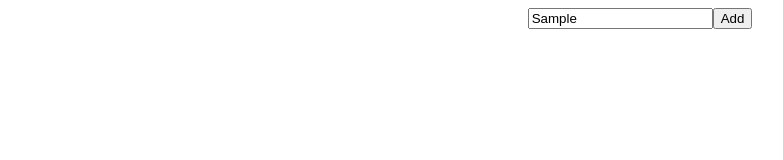
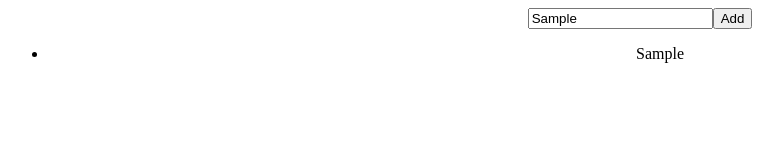
Before and after one commit to YanHop23/Todo-Redux-2, a React (Create React App) app in the folder todo-redux-2/: page / in a window 1280 px wide. Both pictures are taken after typing "Sample" into the empty fields and a click on the button "Add". Shown: the top 160 px of the page, without its empty margins (0-783 px from the left). Built offline with nearby package versions, Linux system fonts and the light colour scheme.

Commit message:
create todo-list-container

```diff
--- a/todo-redux-2/src/App.js
+++ b/todo-redux-2/src/App.js
@@ -1,15 +1,12 @@
-import { useSelector } from "react-redux";
 import "./App.css";
-import { TodoList } from "./components/TodoList";
 import AddTodoContainer from "./containers/AddTodoContainer";
+import TodoListContainer from "./containers/TodoListContainer";
 
 function App() {
-    const todos = useSelector((state) => state.todos);
-
     return (
         <div className="App">
             <AddTodoContainer />
-            {/* <TodoList todos={todos} /> */}
+            <TodoListContainer />
         </div>
     );
 }
--- a/todo-redux-2/src/components/AddTodo.jsx
+++ b/todo-redux-2/src/components/AddTodo.jsx
@@ -8,7 +8,11 @@ const AddTodo = (props) => {
     };
     const submitTodo = (e) => {
         e.preventDefault();
-        props.submit(text);
+        if(text !== ''){
+            props.submit(text);
+        } else {
+            alert('Fill input!!!')
+        }
     };
     return (
         <form onSubmit={submitTodo}>
--- a/todo-redux-2/src/components/TodoList.jsx
+++ b/todo-redux-2/src/components/TodoList.jsx
@@ -1,9 +1,11 @@
 import React from "react";
-export const TodoList = ({ todos }) => {
+export const TodoList = (props) => {
+    let todos = props.todos;
+
     return (
         <ul>
-            {todos.map((index, text) => (
-                <li key={index}>{text}</li>
+            {todos.map((todo) => (
+                <li key={todo.id}>{todo.text}</li>
             ))}
         </ul>
     );
--- /dev/null
+++ b/todo-redux-2/src/containers/TodoListContainer.js
@@ -0,0 +1,11 @@
+import { connect } from "react-redux";
+import { TodoList } from "../components/TodoList";
+
+let mapStateToProps = (state) => {
+    return {
+        todos: state.todos,
+    };
+};
+
+const TodoListContainer = connect( mapStateToProps , null)(TodoList);
+export default TodoListContainer;
--- a/todo-redux-2/src/redux/reducers.js
+++ b/todo-redux-2/src/redux/reducers.js
@@ -11,12 +11,15 @@ export const todos = (state = initalState, action) => {
                 id: action.id,
                 text: action.text,
             };
-            state.todos.push(newTodo);
-            console.log(action);
-            return state;
-            case UDATE_TEXT:
-                state.newTodoText = action.newText;
-            return state;
+            return {
+                ...state,
+                todos: [...state.todos, newTodo],
+            };
+        case UDATE_TEXT:
+            return {
+                ...state,
+                newTodoText: action.newText,
+            };
         default:
             return state;
     }
```
Also changed, not shown: todo-redux-2/src/containers/AddTodoContainer.js (renamed from todo-redux-2/src/containers/AddTodoContainer.jsx).
